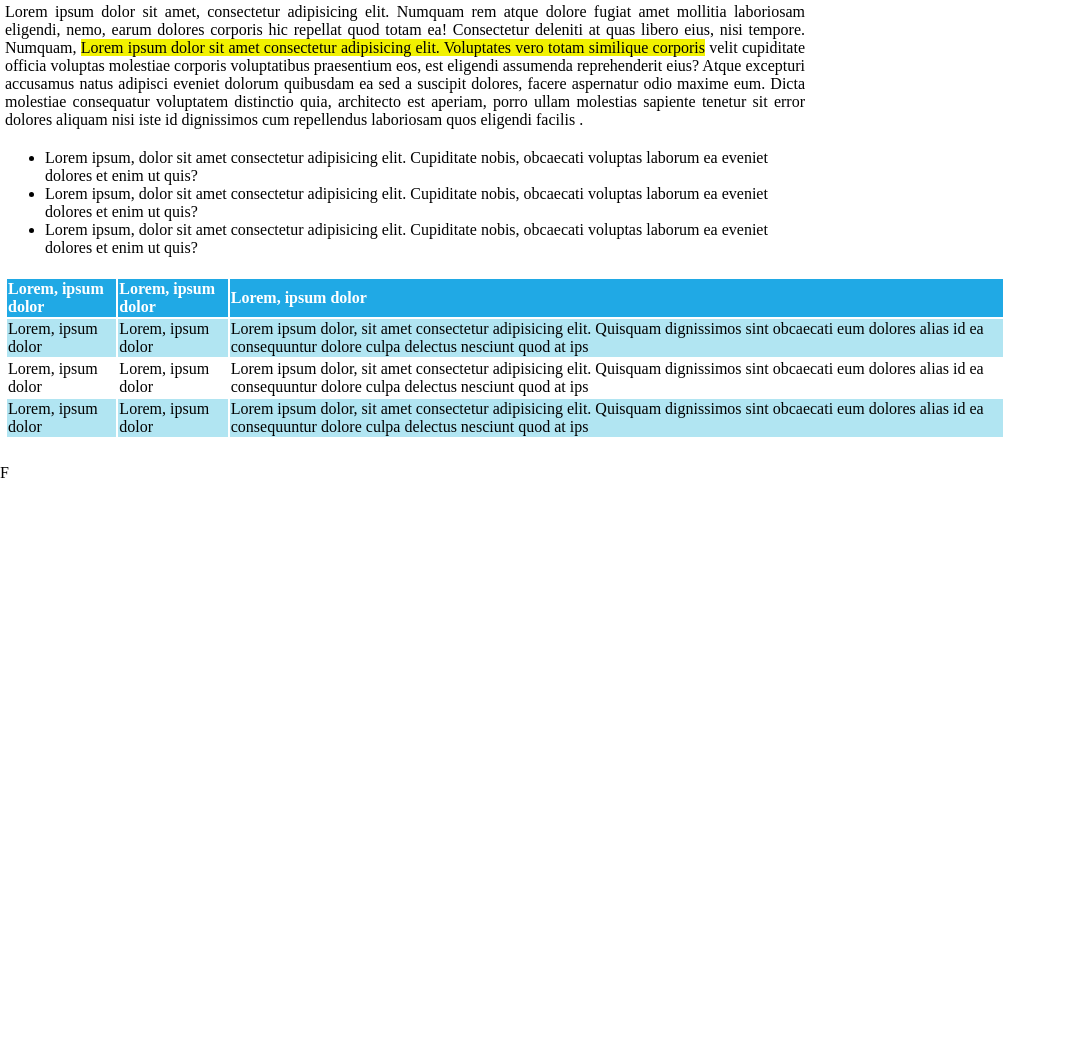
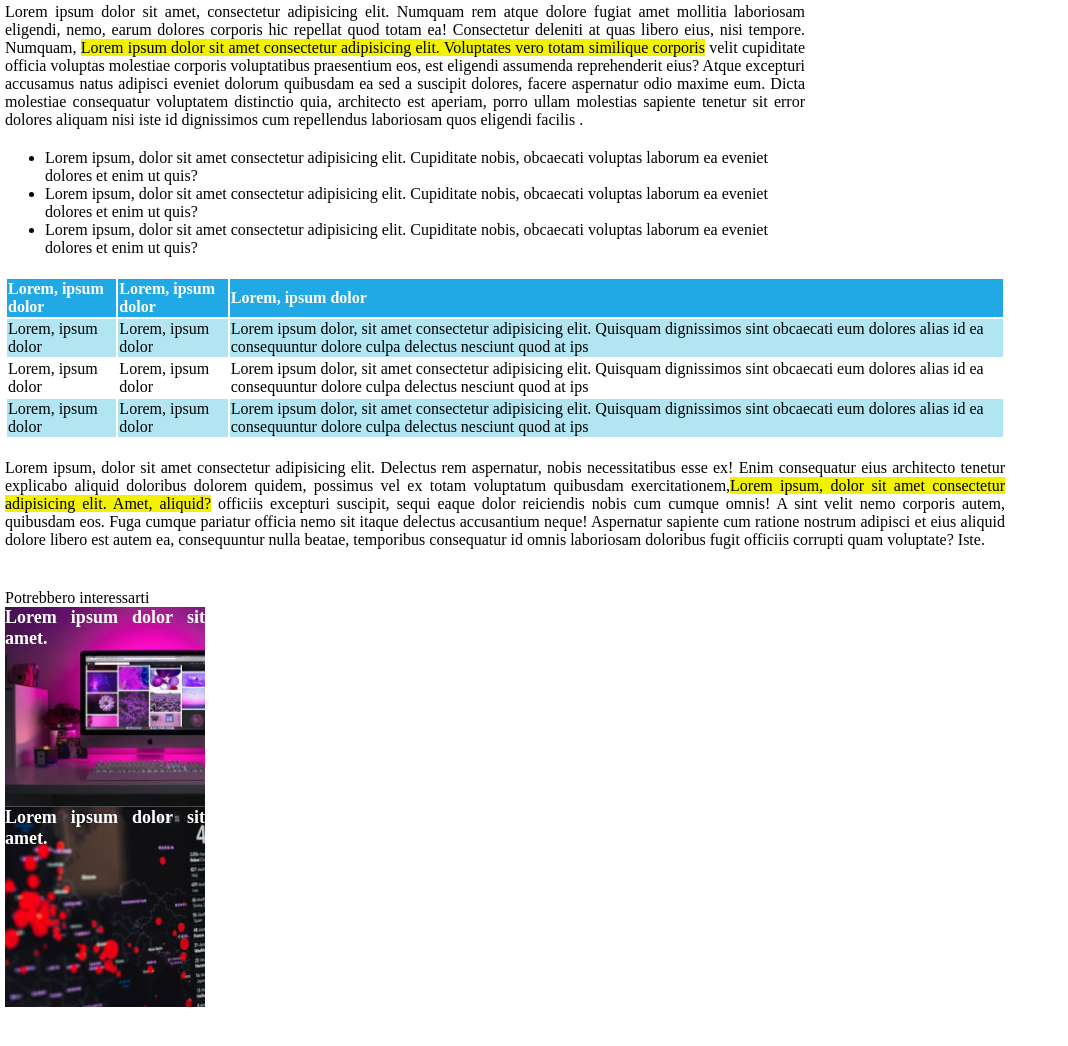
Before and after one commit to FilippoToffoletto/html-css-booleaner, a plain HTML site: page index.html in a window 1280 px wide. Shown: the part 574-1620 px from the top of the page, without its empty margins (0-1068 px from the left). Before the commit the page ends 1056 px from the top, so only its background shows below. Drawn offline with Linux system fonts and the light colour scheme.

Commit message:
[add] footer

```diff
--- a/css/style.css
+++ b/css/style.css
@@ -10,14 +10,15 @@ p{
   padding-bottom: 20px;
 }
 
-header, main{
+header, main, footer{
   padding-bottom: 20px;
 }
-main{
+main, footer{
   margin: 5px;
   max-width: 1000px;
   width: 90%;
   text-align: center;
+  margin-bottom: 20px;
 }
 
 header h1{
@@ -72,7 +73,7 @@ table{
   text-align: left;
   margin: 0%;
   border: 0ch;
-}
+  margin-bottom: 20px;}
 
 thead{
   background-color: #20A9E5;
@@ -85,3 +86,22 @@ thead{
 tbody{
   width: 50%;
 }
+
+.monitor, .grafico{
+  width: 200px;
+  height: 200px;
+  background-image: url('../img/img/monitor.jpg');
+  background-size: cover;
+  color: white;
+  font-size: bold;
+}
+
+.grafico{
+  background-image: url('../img/img/graph.jpg');
+  color: white;
+}
+
+strong{
+  text-align: center;
+  font-size: large;
+margin: auto;}
--- a/index.html
+++ b/index.html
@@ -87,12 +87,23 @@
       </table>
     <!-- /tabella -->
 
-
-
+    <!-- secondo paragrafo -->
+    <section>
+      <p>Lorem ipsum, dolor sit amet consectetur adipisicing elit. Delectus rem aspernatur, nobis necessitatibus esse ex! Enim consequatur eius architecto tenetur explicabo aliquid doloribus dolorem quidem, possimus vel ex totam voluptatum quibusdam exercitationem,<span class="evidenziato">Lorem ipsum, dolor sit amet consectetur adipisicing elit. Amet, aliquid?</span> officiis excepturi suscipit, sequi eaque dolor reiciendis nobis cum cumque omnis! A sint velit nemo corporis autem, quibusdam eos. Fuga cumque pariatur officia nemo sit itaque delectus accusantium neque! Aspernatur sapiente cum ratione nostrum adipisci et eius aliquid dolore libero est autem ea, consequuntur nulla beatae, temporibus consequatur id omnis laboriosam doloribus fugit officiis corrupti quam voluptate? Iste.</p>
+    </section>
+    <!-- /secondo paragrafo -->
 
   </main>
 
-  <footer>F</footer>
+  <footer>
+    <p class="piè">Potrebbero interessarti</p>
+    <div class="monitor">
+      <p><strong>Lorem ipsum dolor sit amet.</strong></p>
+    </div>
+    <div class="grafico">
+      <p><strong>Lorem ipsum dolor sit amet.</strong></p>
+    </div>
+  </footer>
 
 </body>
 </html>
```
